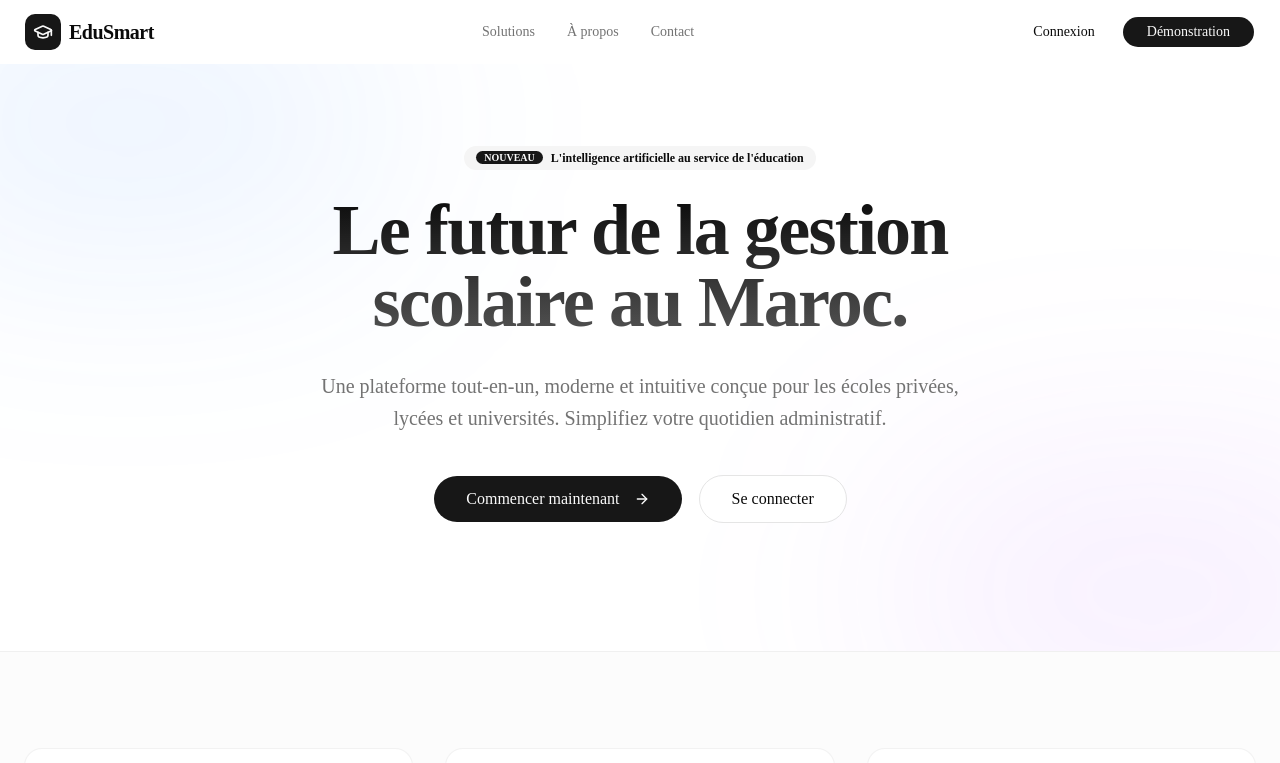
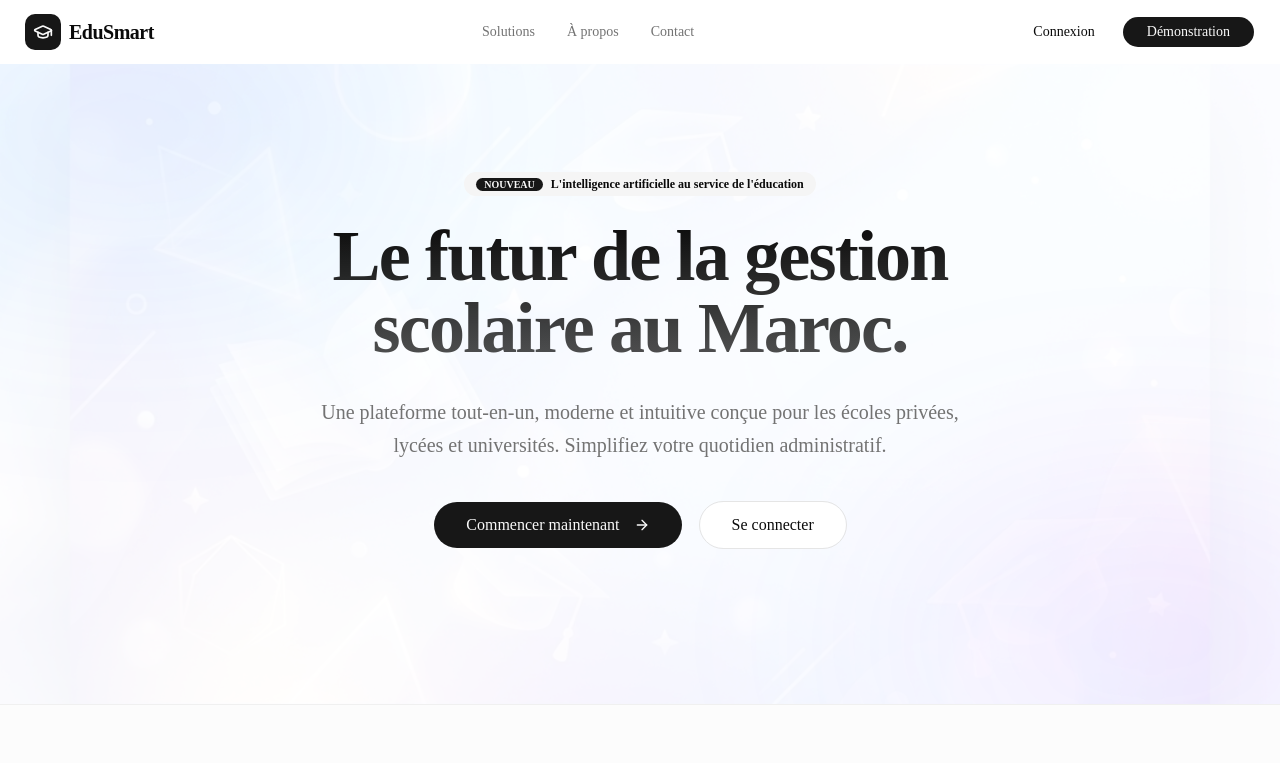
Before and after one commit to Aya-we/pfe-edusmart, a Next.js app in the folder frontend/: page / in a window 1280 px wide. Shown: the top 763 px of the page. Built offline with nearby package versions, Linux system fonts and the light colour scheme; no server answers.

Commit message:
feat: add education themed background image to landing page

```diff
--- a/frontend/src/app/page.tsx
+++ b/frontend/src/app/page.tsx
@@ -50,8 +50,11 @@ export default function LandingPage() {
 
       <main className="flex-1 pt-16">
         {/* Hero Section */}
-        <section className="relative overflow-hidden pt-20 pb-32 px-6">
-          <div className="absolute top-0 left-1/2 -translate-x-1/2 w-full h-full -z-10 overflow-hidden">
+        <section className="relative overflow-hidden pt-20 pb-32 px-6 min-h-[80vh] flex items-center">
+          <div className="absolute inset-0 -z-20">
+            <img src="/hero_bg.png" alt="Educational Background" className="w-full h-full object-cover opacity-10 dark:opacity-5" />
+          </div>
+          <div className="absolute top-0 left-1/2 -translate-x-1/2 w-full h-full -z-10 overflow-hidden pointer-events-none">
             <div className="absolute top-[-10%] left-[-10%] w-[40%] h-[40%] bg-blue-500/10 blur-[120px] rounded-full" />
             <div className="absolute bottom-[-10%] right-[-10%] w-[40%] h-[40%] bg-purple-500/10 blur-[120px] rounded-full" />
           </div>
```
Also changed, not shown: frontend/public/hero_bg.png (added).
